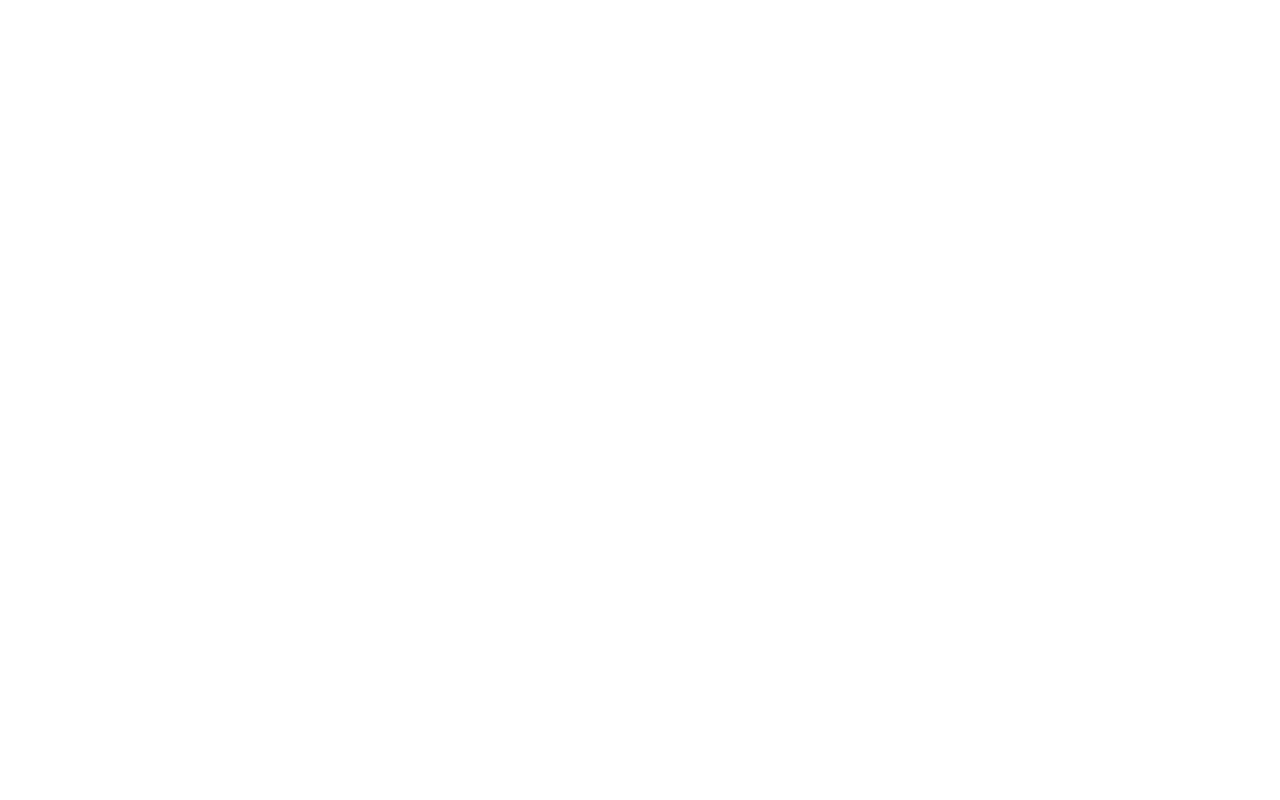
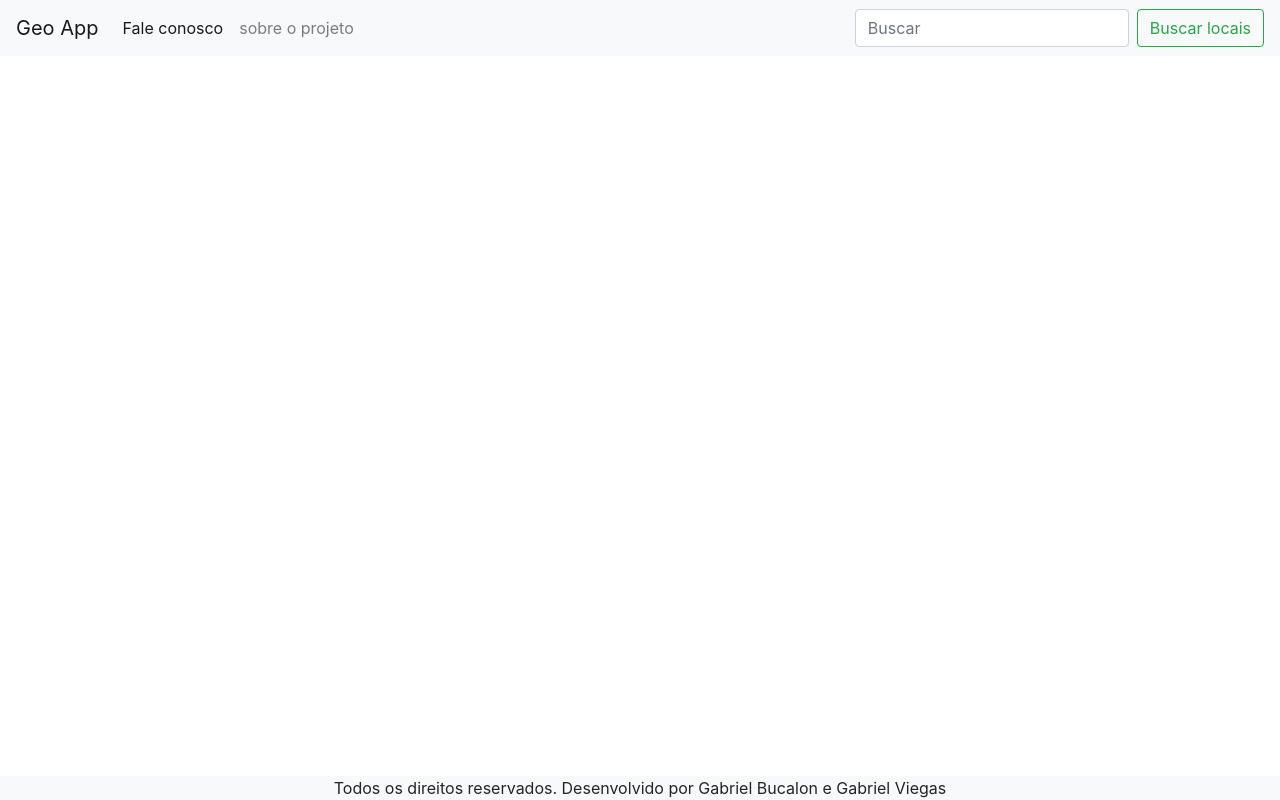
Before and after one commit to gabrielbucalon/geo-app, a website: page index.html in a window 1280 px wide. Drawn offline with nearby package versions, Linux system fonts and the light colour scheme.

Commit message:
feat: create page 'about-us', styles global and set global.css on index.html

```diff
--- a/index.html
+++ b/index.html
@@ -7,6 +7,7 @@
     <title>Geo App</title>
     <link rel="stylesheet" href="https://stackpath.bootstrapcdn.com/bootstrap/4.5.2/css/bootstrap.min.css"
         integrity="sha384-JcKb8q3iqJ61gNV9KGb8thSsNjpSL0n8PARn9HuZOnIxN0hoP+VmmDGMN5t9UJ0Z" crossorigin="anonymous">
+    <link rel="stylesheet" href="src/styles/global.css">
     <script src="https://code.jquery.com/jquery-3.5.1.slim.min.js"
         integrity="sha384-DfXdz2htPH0lsSSs5nCTpuj/zy4C+OGpamoFVy38MVBnE+IbbVYUew+OrCXaRkfj"
         crossorigin="anonymous"></script>
@@ -43,11 +44,37 @@
 
 <body>
     <header>
-
+        <nav class="navbar navbar-expand-lg navbar-light bg-light">
+            <button class="navbar-toggler" type="button" data-toggle="collapse" data-target="#navbarTogglerDemo01"
+                aria-controls="navbarTogglerDemo01" aria-expanded="false" aria-label="Toggle navigation">
+                <span class="navbar-toggler-icon"></span>
+            </button>
+            <div class="collapse navbar-collapse" id="navbarTogglerDemo01">
+                <a class="navbar-brand" href="/index.html">Geo App</a>
+                <ul class="navbar-nav mr-auto mt-2 mt-lg-0">
+                    <li class="nav-item active">
+                        <a class="nav-link" href="src/pages/contact-us.html">Fale conosco <span
+                                class="sr-only">(current)</span></a>
+                    </li>
+                    <li class="nav-item">
+                        <a class="nav-link" href="src/pages/about-us.html">sobre o projeto</a>
+                    </li>
+                </ul>
+                <form class="form-inline my-2 my-lg-0">
+                    <input class="form-control mr-sm-2" id="search" name="search" type="search" placeholder="Buscar"
+                        aria-label="Buscar">
+                    <button class="btn btn-outline-success my-2 my-sm-0" type="submit">Buscar locais</button>
+                </form>
+            </div>
+        </nav>
     </header>
 
+    <main>
+        <div class="content"></div>
+    </main>
+
     <footer>
-
+        <span>Todos os direitos reservados. Desenvolvido por Gabriel Bucalon e Gabriel Viegas</span>
     </footer>
 </body>
 
--- /dev/null
+++ b/src/styles/global.css
@@ -0,0 +1,15 @@
+html,
+body {
+  width: 100vw;
+  height: 100vh;
+}
+
+footer {
+  display: flex;
+  background-color: #f8f9fa;
+  justify-content: center;
+  justify-items: center;
+  position: absolute;
+  bottom: 0;
+  width: 100%;
+}
```
Also changed, not shown: src/pages/about-us.html (added, +14 -0 lines).
